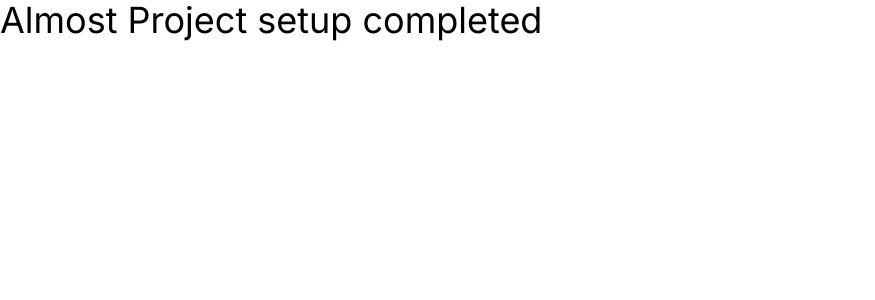
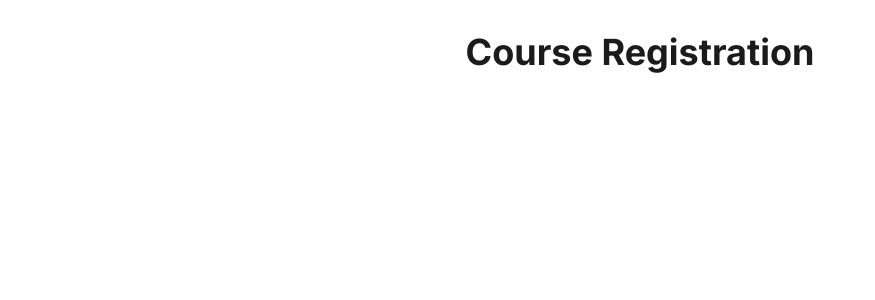
Before and after one commit to tushar-454/course-registration-react-project, a React (Vite) app: page / in a window 1280 px wide. Shown: the top 300 px of the page, without its empty margins (0-875 px from the left). Built offline with nearby package versions, Linux system fonts and the light colour scheme.

Commit message:
header part completed

```diff
--- a/src/App.jsx
+++ b/src/App.jsx
@@ -1,8 +1,10 @@
+import Header from './Components/Header/Header';
+
 function App() {
   return (
-    <>
-      <h1 className='text-4xl'>Almost Project setup completed</h1>
-    </>
+    <div className='container mx-auto px-4'>
+      <Header />
+    </div>
   );
 }
 
--- /dev/null
+++ b/src/Components/Header/Header.jsx
@@ -0,0 +1,11 @@
+const Header = () => {
+  return (
+    <header>
+      <div className='title text-center py-8'>
+        <h1 className='text-black text-4xl font-bold'>Course Registration</h1>
+      </div>
+    </header>
+  );
+};
+
+export default Header;
--- a/tailwind.config.js
+++ b/tailwind.config.js
@@ -11,6 +11,16 @@ export default {
         blue: '#2F80ED',
       },
     },
+    container: {
+      center: true,
+    },
+    screens: {
+      sm: '640px',
+      md: '768px',
+      lg: '1024px',
+      xl: '1280px',
+      '2xl': '1440px',
+    },
   },
   plugins: [],
 };
```
